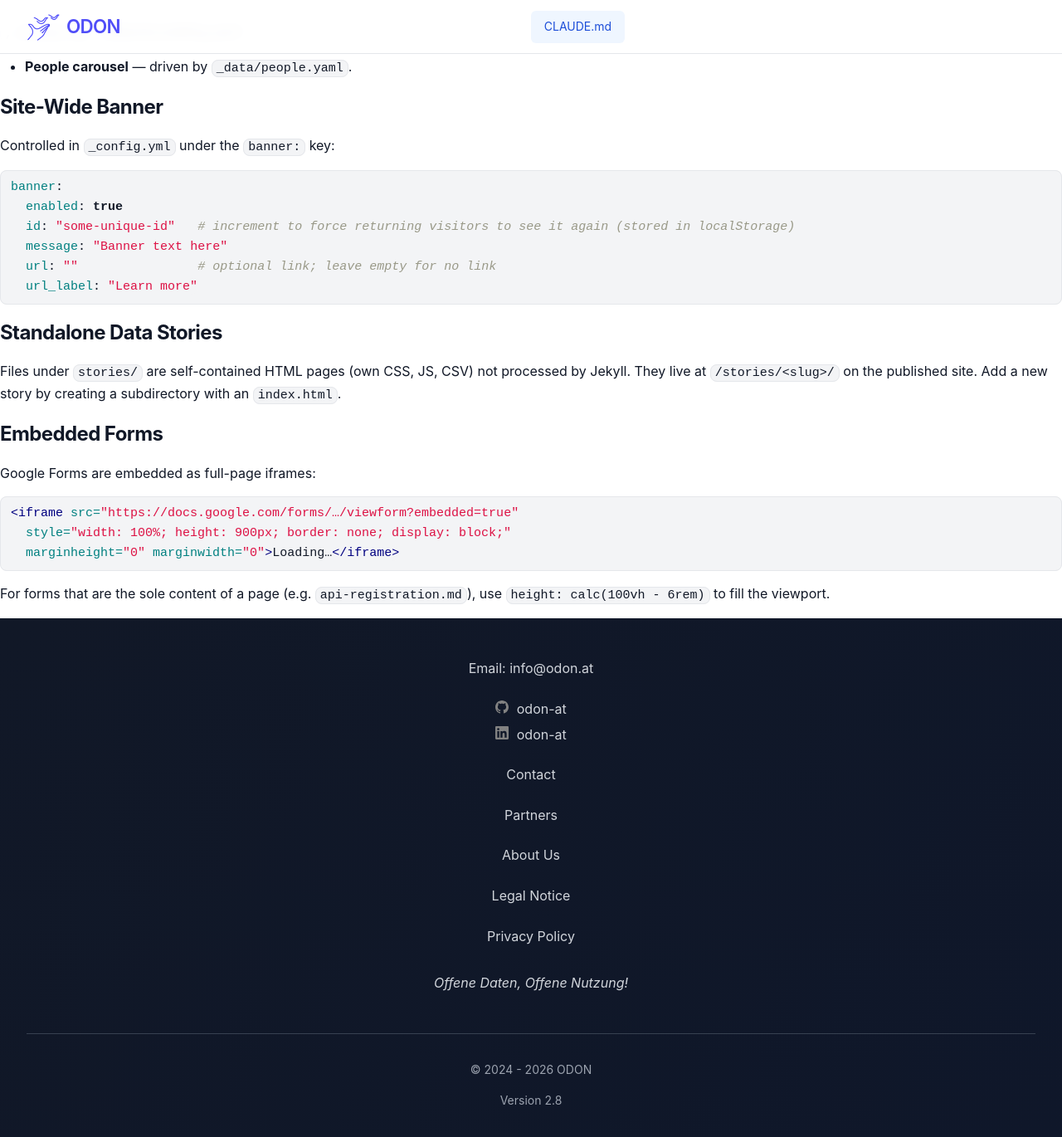
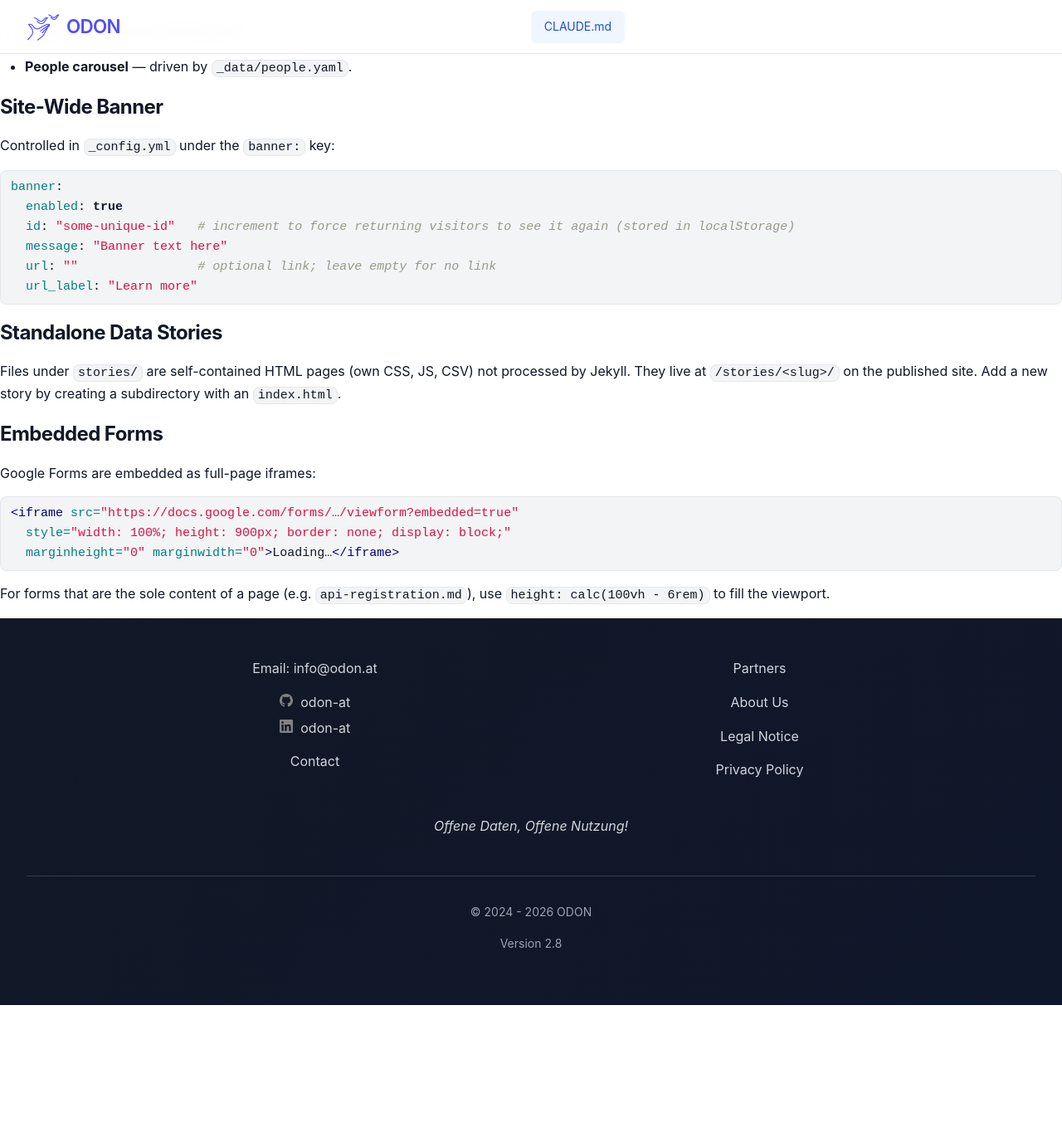
Before and after one commit to verein-odon/verein-odon.github.io, a Jekyll site: the page built from docs/CLAUDE.md, in a window 1280 px wide and 1400 px high, scrolled down 3126 px. Shown: the top 1370 px of the window at 83% size. Built offline with Jekyll 4.4.1, drawn with Linux system fonts in a browser that asks for light colours; our own code applies the rules of GitHub Pages for plain Markdown files; after the commit the page ends 4337 px from its top, so only the background shows below that.

Commit message:
Improve footer styling

```diff
--- a/docs/_includes/footer.html
+++ b/docs/_includes/footer.html
@@ -7,9 +7,12 @@
         {% endcomment %}
 
         <div class="footer-info">
+          <div class="footer-col">
             <p>Email: <a href="mailto:info@odon.at">info@odon.at</a></p>
             {%- include social.html -%}
             <p><a href="/{{page.lang}}/contact/">Contact</a></p>
+          </div>
+          <div class="footer-col">
             <p><a href="/{{page.lang}}/partners">Partners</a></p>
             {% if page.lang == 'de' %}
             <p><a href="/de/verein/">Über Uns</a></p>
@@ -22,6 +25,7 @@
             <p><a href="/en/impressum/">Legal Notice</a></p>
             {% endif %}
             <p><a href="/{{page.lang}}/privacy/">Privacy Policy</a></p>
+          </div>
           <p class="footer-tagline" data-translate="footer.tagline">{{- site.description | escape -}}</p>
         </div>
       </div>
--- a/docs/assets/main.scss
+++ b/docs/assets/main.scss
@@ -1515,9 +1515,9 @@ a.btn-primary, a.btn-primary:hover {
 }
 
 .footer-info {
-  display: flex;
-  flex-direction: column;
-  gap: 0.5rem;
+  display: grid;
+  grid-template-columns: 1fr 1fr;
+  gap: 0.25rem 3rem;
   color: #d1d5db;
 }
 
@@ -1532,6 +1532,7 @@ a.btn-primary, a.btn-primary:hover {
 }
 
 .footer-tagline {
+  grid-column: 1 / -1;
   font-style: italic;
   margin-top: 0.5rem;
 }
```
Lines whose indentation alone changed are shown as unchanged.
